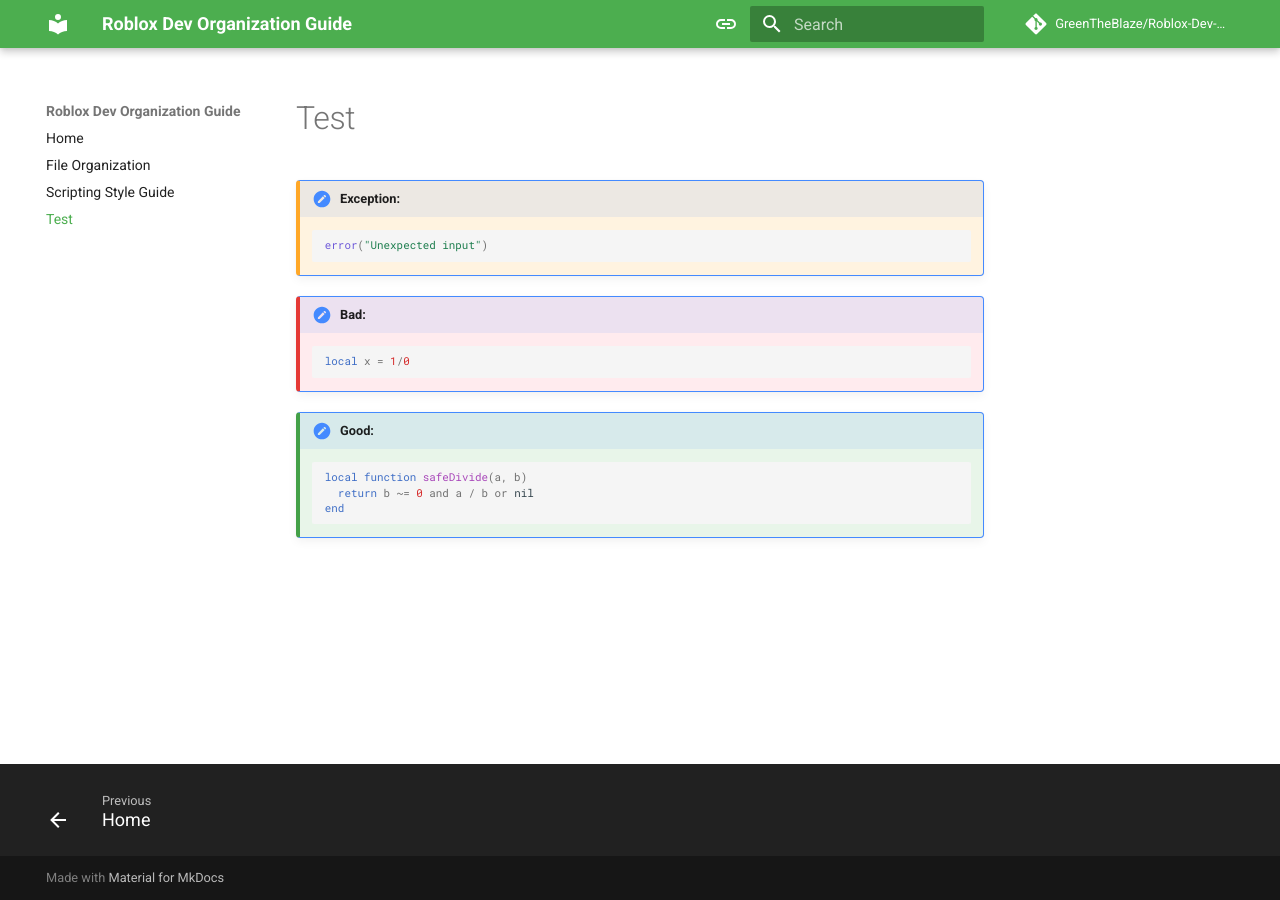
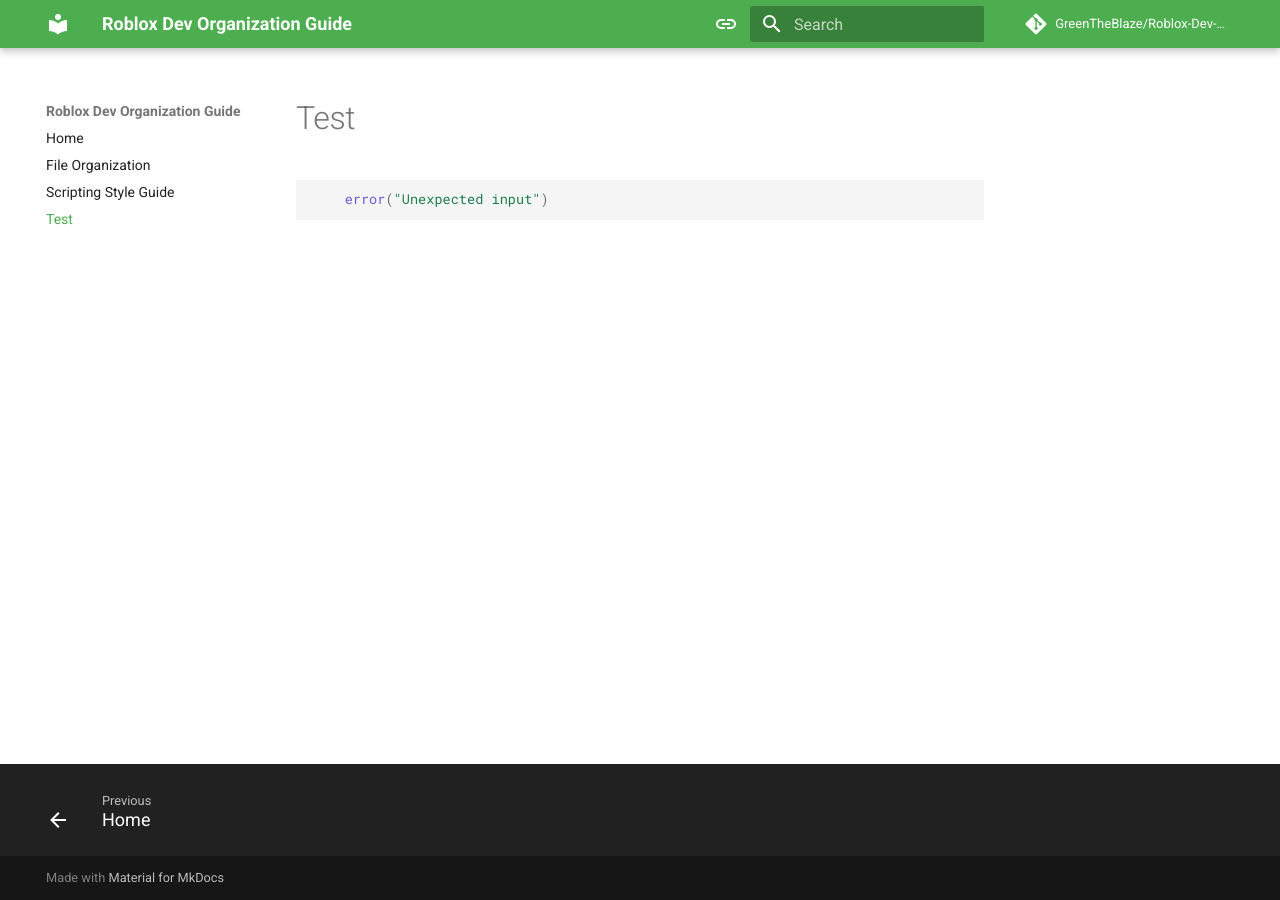
Before and after one commit to GreenTheBlaze/Roblox-Dev-Organization-Guide, an MkDocs documentation site: the page built from docs/test-code.md, in a window 1280 px wide. Built offline with MkDocs 1.6.1 and Material for MkDocs 9.7.7, drawn with Linux system fonts in a browser that asks for light colours; comment, search, counter and statistics services are not loaded.

Commit message:
Update test-code.md

````diff
--- a/docs/test-code.md
+++ b/docs/test-code.md
@@ -1,16 +1,3 @@
-!!! exception "Exception:"
-    ```lua
+```lua hl_lines="2-3 5-8 10-11 13 17 23"
     error("Unexpected input")
-    ```
-
-!!! bad "Bad:"
-    ```lua
-    local x = 1/0
-    ```
-
-!!! good "Good:"
-    ```lua
-    local function safeDivide(a, b)
-      return b ~= 0 and a / b or nil
-    end
-    ```
+```
````
